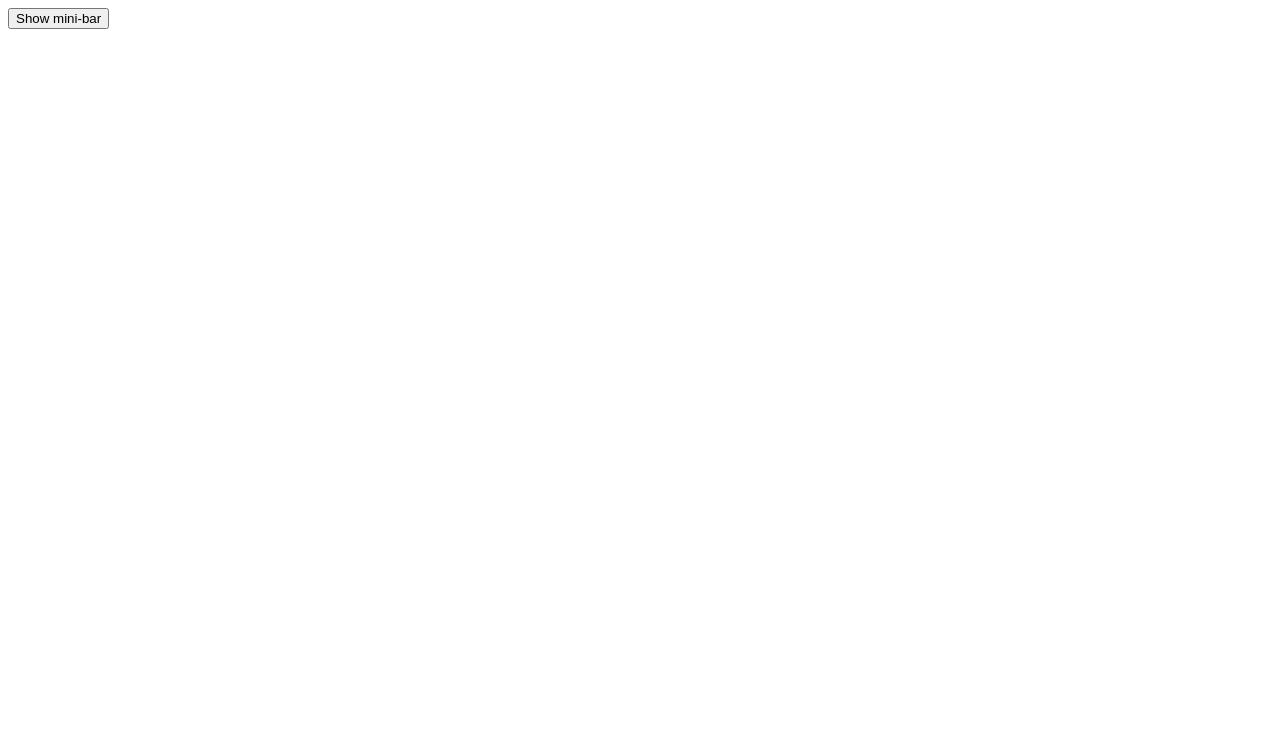
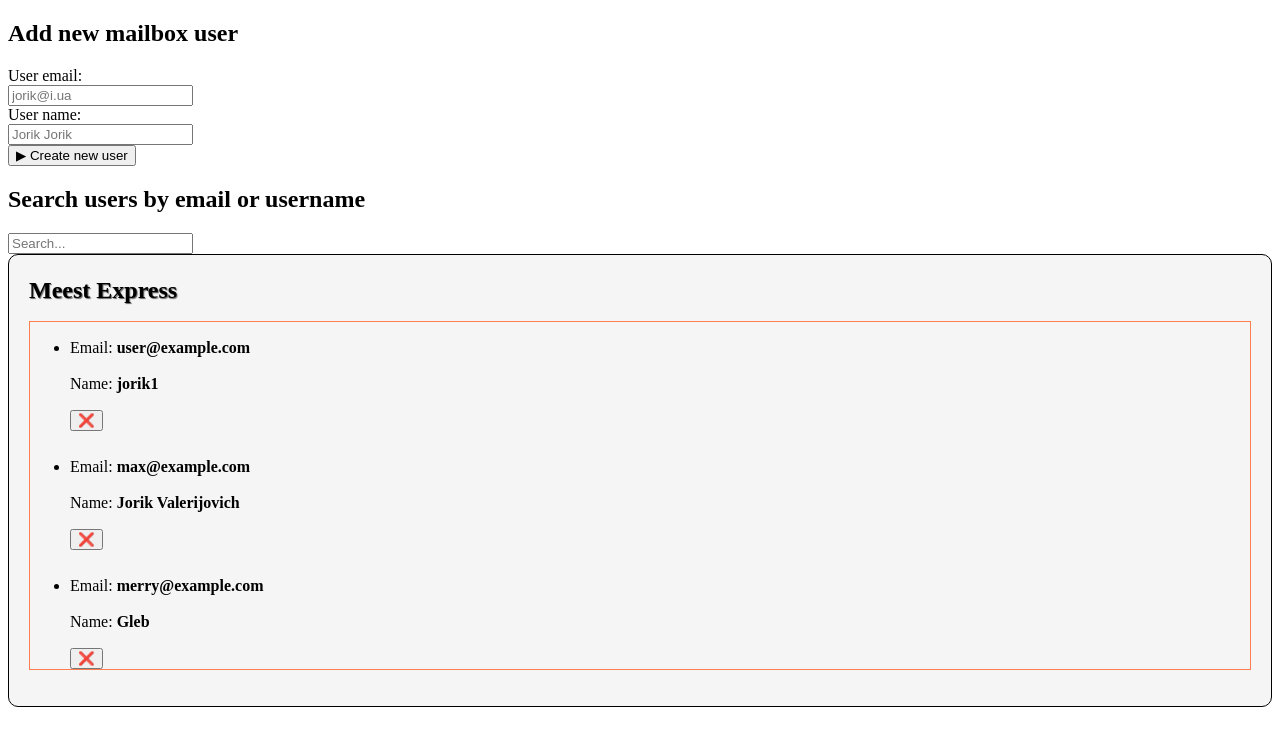
Before and after one commit to Maxim4ik118/fson-98, a React (Vite) app: page / in a window 1280 px wide. Shown: the top 746 px of the page. Built offline with nearby package versions, Linux system fonts and the light colour scheme.

Commit message:
new: forms;

```diff
--- a/package.json
+++ b/package.json
@@ -11,6 +11,7 @@
   },
   "dependencies": {
     "clsx": "^2.1.0",
+    "nanoid": "^5.0.6",
     "react": "^18.2.0",
     "react-dom": "^18.2.0"
   },
--- a/src/App.jsx
+++ b/src/App.jsx
@@ -1,65 +1,76 @@
 import { useEffect, useState } from "react";
-import DrinksCounter from "./components/DrinksCounter/DrinksCounter";
-import DrinksValues from "./components/DrinksValues/DrinksValues";
+import { nanoid } from "nanoid";
 
-// import MailBox from "./components/MailBox/MailBox";
+import MailBox from "./components/MailBox/MailBox";
+import MailBoxForm from "./components/MailBoxForm/MailBoxForm";
 
-// import meestExpressUsers from "./meesExpress.json";
+import meestExpressUsers from "./meesExpress.json";
 // import novaPoshtaUsers from "./novaPoshta.json";
 // import ukrPoshtaUsers from "./ukrPoshta.json";
 
-const initialDrinks = { beer: 0, whiskey: 0, wine: 0 };
+function App() {
+  const [users, setUsers] = useState(() => {
+    const stringifiedUsers = localStorage.getItem("users");
+    if (!stringifiedUsers) return meestExpressUsers;
 
-function App() {
-  const [drinks, setDrinks] = useState(() => {
-    const stringifiedDrinks = localStorage.getItem("drinksValues");
-    const parsedDrinks = JSON.parse(stringifiedDrinks) ?? initialDrinks;
-    return parsedDrinks;
+    const parsedUsers = JSON.parse(stringifiedUsers);
+    return parsedUsers;
   });
-  const [isVisibleBar, setIsVisibleBar] = useState(false);
+  const [filter, setFilter] = useState("");
 
-  const handleLogDrink = (drinkName) => {
-    // drinkName -> "beer" | "whiskey" | "wine"
-    if (drinks[drinkName] === 2 && drinkName === "beer") {
-      alert("Sorry, you excedded the beer limit. Please choose another drink!");
-      return;
-    }
-    setDrinks({ ...drinks, [drinkName]: drinks[drinkName] + 1 });
+  useEffect(() => {
+    localStorage.setItem("users", JSON.stringify(users));
+  }, [users]);
+
+  const onAddUser = (formData) => {
+    // formData -> {  "userEmail": "user@example.com" }
+    // state -> { "id": "1", "userEmail": "user@example.com" }
+    const finalUser = {
+      ...formData,
+      id: nanoid(),
+    };
+
+    setUsers((prevState) => [...prevState, finalUser]);
+    // setUsers([...users, finalUser])
+    // setUsers((prevUsers) => [...prevUsers, finalUser])
   };
 
-  const handleResetDrinks = () => {
-    setDrinks(initialDrinks);
+  const onDeleteUser = (userId) => {
+    // userId -> 2
+    // [ {id: 1}, {id: 2}, {id: 3}]
+    // [{id: 1}, {id: 3}]
+    setUsers((prevUsers) => prevUsers.filter((user) => user.id !== userId));
   };
 
-  const onToggleMiniBarVisibility = () => {
-    setIsVisibleBar(!isVisibleBar);
+  const onChangeFilter = (event) => {
+    setFilter(event.target.value);
   };
 
-  const drinksTotal = Object.values(drinks).reduce(
-    (acc, curr) => acc + curr,
-    0
+  const filteredUsers = users.filter(
+    (user) =>
+      user.userName.toLowerCase().includes(filter.toLowerCase()) ||
+      user.userEmail.toLowerCase().includes(filter.toLowerCase())
   );
-
-  useEffect(() => {
-    localStorage.setItem("drinksValues", JSON.stringify(drinks));
-  }, [drinks]);
 
   return (
     <div>
-      <button onClick={onToggleMiniBarVisibility}>
-        {isVisibleBar ? "Hide" : "Show"} mini-bar
-      </button>
-      {isVisibleBar && (
-        <>
-          <DrinksValues drinks={drinks} total={drinksTotal} />
-          <DrinksCounter
-            total={drinksTotal}
-            handleResetDrinks={handleResetDrinks}
-            onToggleMiniBarVisibility={onToggleMiniBarVisibility}
-            handleLogDrink={handleLogDrink}
-          />
-        </>
-      )}
+      <MailBoxForm onAddUser={onAddUser} />
+
+      <section>
+        <h2>Search users by email or username</h2>
+        <input
+          type="text"
+          placeholder="Search..."
+          value={filter}
+          onChange={onChangeFilter}
+        />
+      </section>
+
+      <MailBox
+        users={filteredUsers}
+        onDeleteUser={onDeleteUser}
+        boxTitle="Meest Express"
+      />
     </div>
   );
 }
--- a/src/components/MailBox/MailBox.jsx
+++ b/src/components/MailBox/MailBox.jsx
@@ -1,30 +1,26 @@
 // rafce -> snippet for react functional component
-import clsx from "clsx";
+
+import MailBoxListItem from "../MailBoxListItem/MailBoxListItem";
+
 import css from "./MailBox.module.css";
-import MailBoxList from "../MailBoxList/MailBoxList";
 
-const MailBox = ({ users, boxTitle, mailBoxCount = 0 }) => {
-  const isMailBoxIsFull = mailBoxCount === 0;
+const MailBox = ({ users, onDeleteUser, boxTitle }) => {
+  return (
+    <div className={css.mailbox}>
+      <h2 className={css.mailboxTitle}>{boxTitle}</h2>
 
-  return (
-    <div
-      className={clsx(css.mailbox, {
-        [css.full]: isMailBoxIsFull,
-      })}
-    >
-      <h2 className={css.mailboxTitle}>{boxTitle}</h2>
-      {isMailBoxIsFull ? (
-        <p>
-          <b>
-            Приносимо вибачення за незручності. Наразі немає доступних скриньок
-            для замовлення.
-          </b>
-        </p>
-      ) : (
-        <p>Кількість активних поштових скриньок: {mailBoxCount}</p>
-      )}
-
-      <MailBoxList users={users} />
+      <ul className={css.mailboxList}>
+        {Array.isArray(users) &&
+          users.map((user) => {
+            return (
+              <MailBoxListItem
+                key={user.id}
+                onDeleteUser={onDeleteUser}
+                user={user}
+              />
+            );
+          })}
+      </ul>
     </div>
   );
 };
--- a/src/components/MailBox/MailBox.module.css
+++ b/src/components/MailBox/MailBox.module.css
@@ -7,6 +7,13 @@
   line-height: 1.25;
 }
 
+.mailboxList {
+  display: flex;
+  flex-direction: column;
+  gap: 10px;
+  border: 1px solid coral;
+}
+
 .mailbox.full {
   background-color: rgba(255, 0, 51, 0.2);
 }
@@ -14,5 +21,5 @@
 .mailboxTitle {
   margin-bottom: 15px;
   margin-top: 0;
-  text-shadow: 4px 1px 2px rgba(0, 0, 0, 0.6);
+  text-shadow: 1px 1px 1px rgba(0, 0, 0, 0.6);
 }
--- /dev/null
+++ b/src/components/MailBoxForm/MailBoxForm.jsx
@@ -0,0 +1,44 @@
+const MailBoxForm = ({ onAddUser }) => {
+
+  const handleSubmit = (event) => {
+    event.preventDefault();
+
+    const userEmail = event.currentTarget.elements.userEmail.value;
+    const userName = event.currentTarget.elements.userName.value;
+
+    const formData = {
+        userEmail,
+        userName
+    }
+
+    onAddUser(formData)
+
+    event.currentTarget.reset();
+  };
+
+  return (
+    <form onSubmit={handleSubmit}>
+      <h2>Add new mailbox user</h2>
+      <label>
+        <span>User email:</span>
+        <br />
+        <input
+          type="email"
+          name="userEmail"
+          placeholder="jorik@i.ua"
+          required
+        />
+      </label>{" "}
+      <br />
+      <label>
+        <span>User name:</span>
+        <br />
+        <input type="text" name="userName" placeholder="Jorik Jorik" required />
+      </label>
+      <br />
+      <button type="submit">▶ Create new user</button>
+    </form>
+  );
+};
+
+export default MailBoxForm;
--- a/src/components/MailBoxList/MailBoxList.module.css
+++ /dev/null
@@ -1,6 +0,0 @@
-.mailboxList {
-  display: flex;
-  flex-direction: column;
-  gap: 10px;
-  border: 1px solid coral;
-}
--- a/src/components/MailBoxListItem/MailBoxListItem.jsx
+++ b/src/components/MailBoxListItem/MailBoxListItem.jsx
@@ -1,5 +1,17 @@
-const MailBoxListItem = ({ user }) => {
-  return <li>Email: {user.userEmail}</li>;
+const MailBoxListItem = ({ user, onDeleteUser }) => {
+  return (
+    <li>
+      <p>
+        Email: <b>{user.userEmail}</b>
+      </p>
+      <p>
+        Name: <b>{user.userName}</b>
+      </p>
+      <button type="button" onClick={() => onDeleteUser(user.id)}>
+        ❌
+      </button>
+    </li>
+  );
 };
 
 export default MailBoxListItem;
--- a/src/meesExpress.json
+++ b/src/meesExpress.json
@@ -1,14 +1,18 @@
 [
   {
     "id": "1",
-    "userEmail": "user@example.com"
+    "userEmail": "user@example.com",
+    "userName": "jorik1"
   },
   {
     "id": "2",
-    "userEmail": "max@example.com"
+    "userEmail": "max@example.com",
+    "userName": "Jorik Valerijovich"
+
   },
   {
     "id": "3",
-    "userEmail": "merry@example.com"
+    "userEmail": "merry@example.com",
+    "userName": "Gleb"
   }
 ]
```
Also changed, not shown: src/components/MailBoxList/MailBoxList.jsx (deleted, +0 -15 lines), 1 other file (tests, documents, lock files or other folders).
